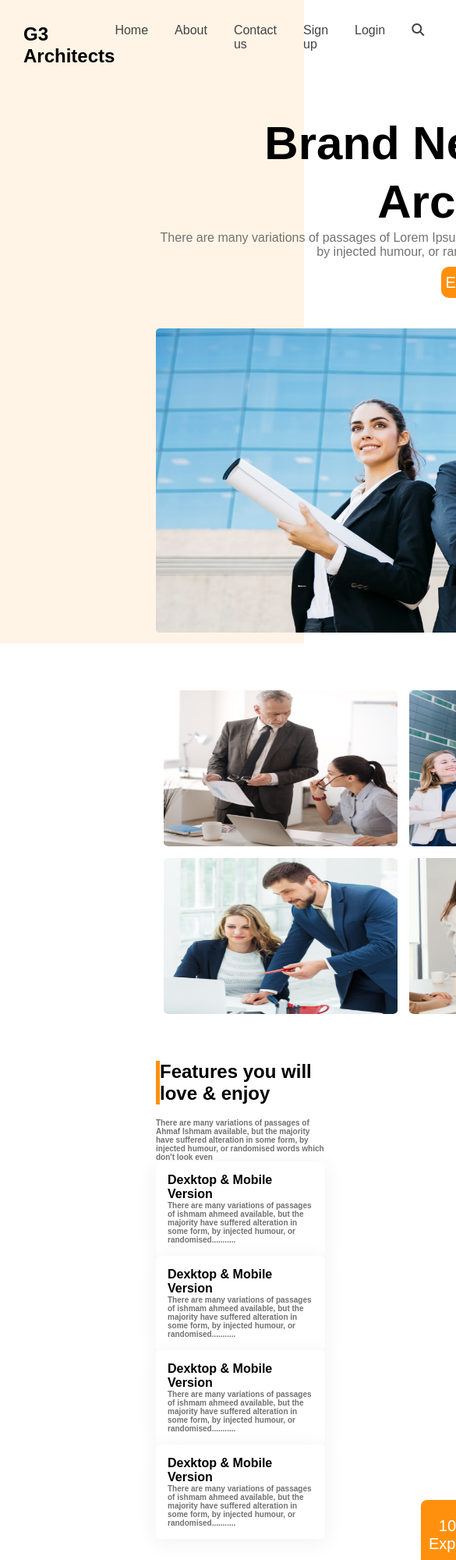
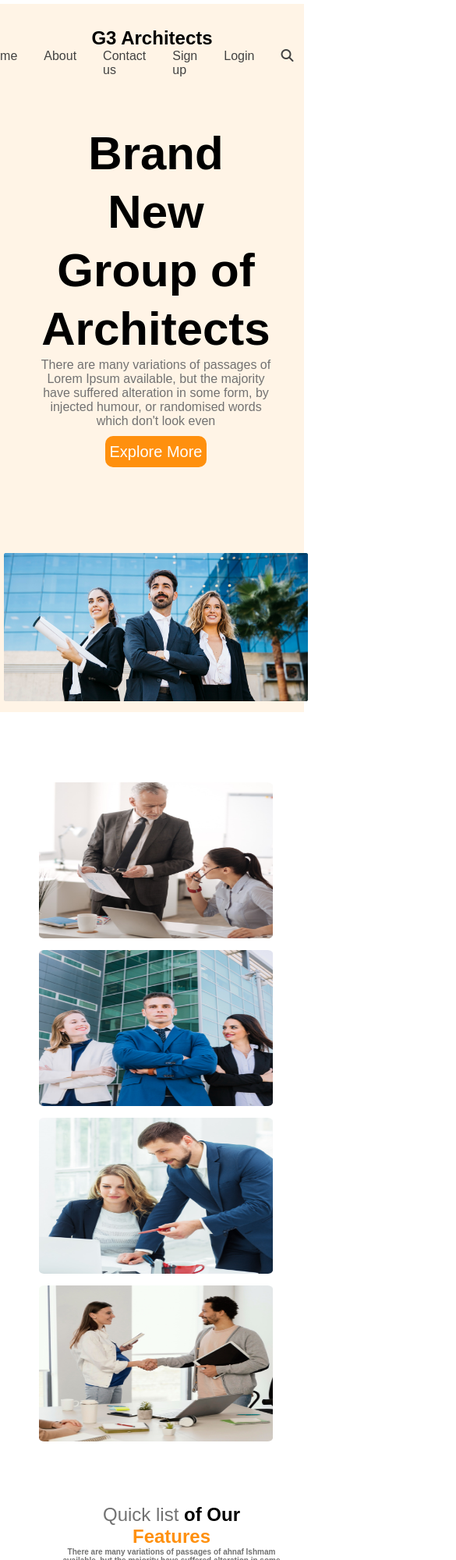
Before and after one commit to Ishmam001/projects-architecs, a plain HTML site: page index.html in a window 390 px wide. Shown: the top 2000 px of the page at 78% size, 585 px wide, since content can reach past the window. Drawn offline with Linux system fonts and the light colour scheme.

Commit message:
media quary add

```diff
--- a/index.html
+++ b/index.html
@@ -6,7 +6,7 @@
     <meta name="viewport" content="width=device-width, initial-scale=1.0">
     <title>Architecs</title>
     <!----------styles sheets--- ------- -->
-    <link rel="stylesheet" href="/styles/style.css">
+    <link rel="stylesheet" href="styles/style.css">
     <!--------font awsome --------->
     <script src="https://kit.fontawesome.com/0f3144703e.js" crossorigin="anonymous"></script>
 </head>
@@ -85,7 +85,7 @@
                 </div>
             </div>
             <div class="more-featurs-img">
-                <img src="/styles/images/architect.png" alt="">
+                <img src="styles/images/architect.png" alt="">
             </div>
         </div>
         <div class="experience-btn">
@@ -137,10 +137,12 @@
                 <img src="styles/images/sponsors/figma.png" alt="">
             </div>
         </div>
+    </section>
 </main>
+
 <footer>
     <!-- footer start -->
-</section>
+
 <!----------------------
      ----------contact section------
     ---------------------->
--- a/styles/style.css
+++ b/styles/style.css
@@ -15,8 +15,6 @@ body{
 
 header{
     background: rgba(255, 144, 14, 0.1);
-    /* width: 1400px; */
-    /* height: 1322px; */
 }
 
 /* nav bar  */
@@ -263,3 +261,94 @@ header{
     font-size: x-small;
     padding-bottom: 15px;
 }
+/* media quary */
+
+@media only screen  and (max-width:576px) {
+    .banner-img{
+        width: 100%;
+        height: 100%;
+        margin-left: 5px;
+    }
+    /* .banner-img img{
+        width: 10px;
+    } */
+    .banner{
+        width:300px;
+        height: 500px;
+        margin-left: 50px;
+        margin-top: 30px;
+
+    }
+    .nav-container{
+        flex-direction: column;
+        align-items: center;
+        margin: 5px;
+    }
+    header{
+        width: 100%;
+        height: 100%;
+    }
+    .blogs-featurs{
+        flex-direction: column;
+        margin-left: 10px;
+        margin-top: 30px;
+    }
+    .blogs-img{
+        grid-template-columns: repeat(1, 1fr);
+        justify-content: center
+    }
+    .featurs-blog {
+        margin-top: 20px;
+        width: 300px;
+        height: 100px;
+        padding: 10px;
+    }
+    .architecs {
+        flex-direction: column;
+        gap: 30px;
+    }
+    .more-featurs-img{
+        width: 200px;
+    }
+    .article {
+        margin-top: 50px;
+        width: 50%;
+        height: 100%;
+    }
+    .featurs-article-images {
+        width: 700px;
+        height: 650px;
+        margin-left: 10px;
+    }
+
+    .experience-btn {
+        text-align: start;
+        position: relative;
+        top: 8px;
+}
+.stat-items{
+    flex-direction: column;
+}
+.stat-articales {
+    margin-left: 21px;
+    margin-top: 356px;
+}
+.fact-description {
+    width: 300px;
+}
+
+.stat-items {
+    gap: 17px;
+    padding: 25px;
+}
+.brand-logo {
+    flex-direction: column;
+}
+.ad-articals{
+    width: 330px;
+}
+.contact {
+    gap: 5px;
+    padding: 9px 10px;
+}
+}
```
